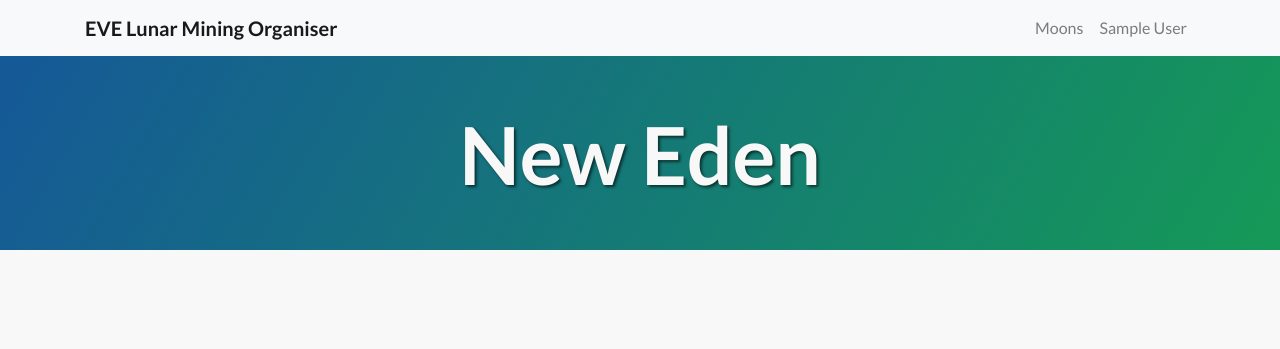
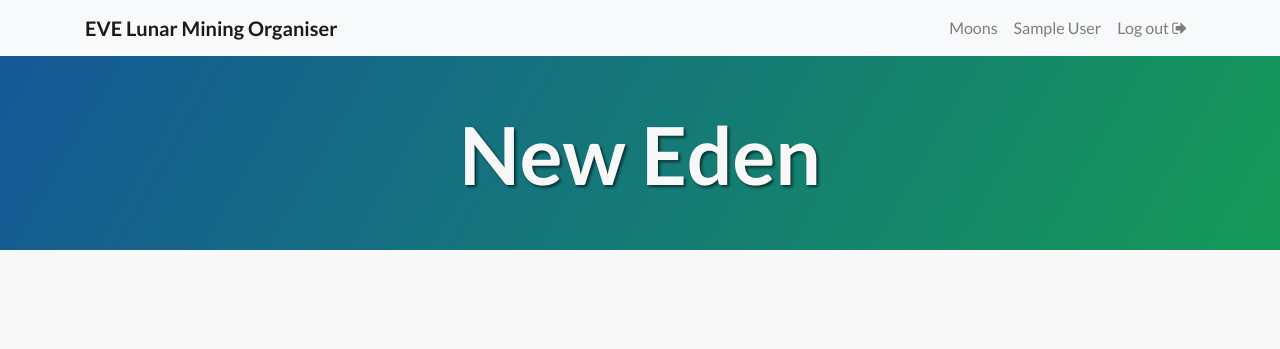
Before and after one commit to stephenswat/eve_lunar_mining_organiser, a Django app: page /moons/ in a window 1280 px wide. Shown: the top 349 px of the page. Run offline with Django 3.2, Linux system fonts and the light colour scheme; the visitor is signed in with stand-in values (Sample User, id 1); data that the repository does not hold is empty; some libraries are stand-ins or nearby versions.

Commit message:
Add a dedicated log-out button.

```diff
--- a/elmo/templates/base.html
+++ b/elmo/templates/base.html
@@ -37,7 +37,10 @@
             </li>
             {% if user.is_authenticated %}
             <li class="nav-item">
-              <a class="nav-link" href="{% url 'logout' %}">{{ user.get_full_name }}</a>
+              <a class="nav-link" href="#">{{ user.get_full_name }}</a>
+            </li>
+            <li class="nav-item">
+              <a class="nav-link" href="{% url 'logout' %}">Log out <i class="fa fa-sign-out" aria-hidden="true"></i></a>
             </li>
             {% else %}
             <li class="nav-item">
```
